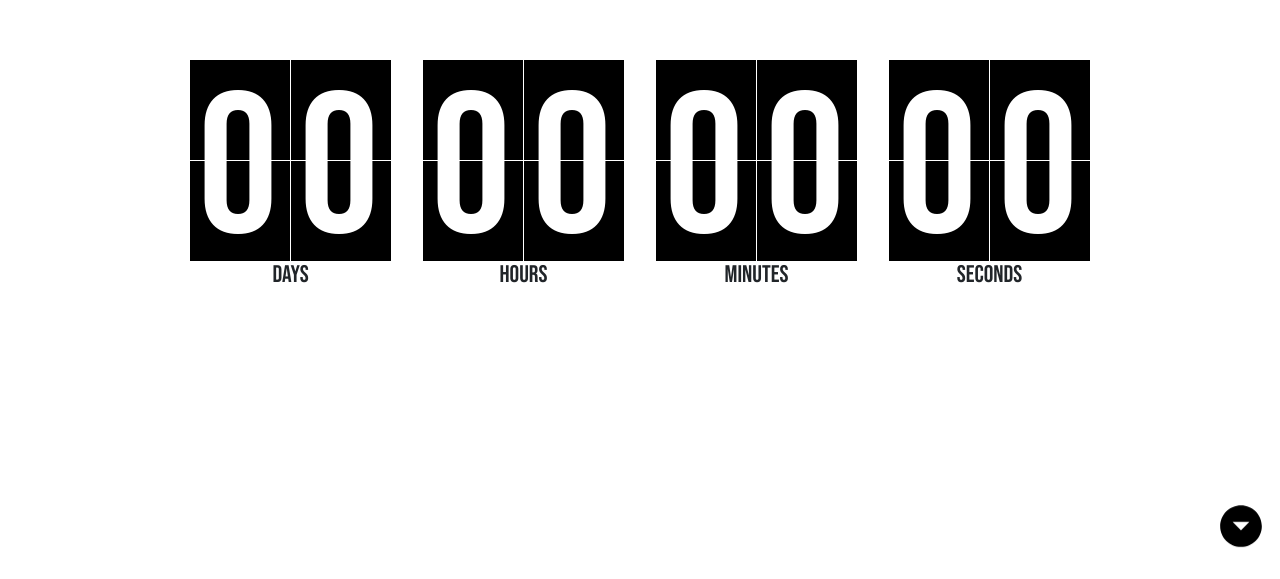
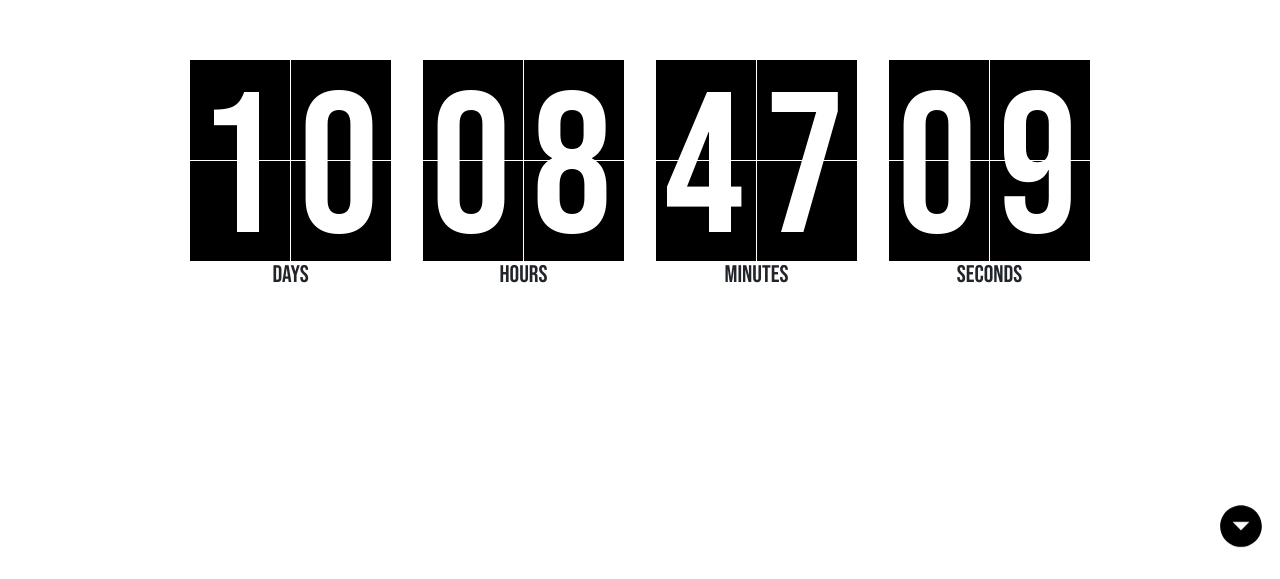
Before and after one commit to mindXcape/phasezero-clothing, a React (Vite) app: page / in a window 1280 px wide. Shown: the part 221-800 px from the top of the page. Built offline with nearby package versions, Linux system fonts and the light colour scheme.

Commit message:
Development updated

```diff
--- a/src/pages/UnderConstruction/UnderConstructionPage.tsx
+++ b/src/pages/UnderConstruction/UnderConstructionPage.tsx
@@ -20,7 +20,7 @@ function UnderConstructionPage() {
   return (
     <>
       <Countdown
-        targetDate={new Date('2023-06-15T00:00:00')}
+        targetDate={new Date('2023-06-30T00:00:00')}
         initialDays={3}
         initialHours={6}
         initialMinutes={30}
```
